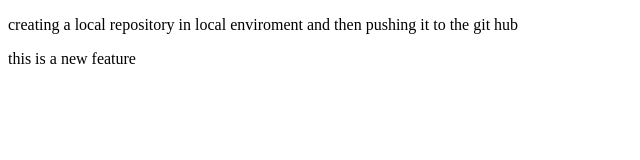
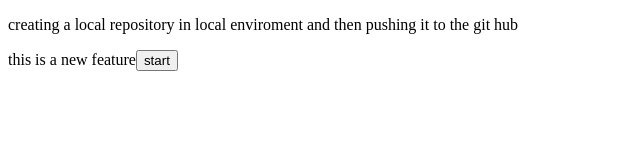
Before and after one commit to abhinaba16/localRep, a plain HTML site: page index.html in a window 1280 px wide. Shown: the whole page, without its empty margins (0-640 px from the left). Drawn offline with Linux system fonts and the light colour scheme.

Commit message:
modified to learn merge conflict

```diff
--- a/index.html
+++ b/index.html
@@ -7,7 +7,8 @@
 </head>
 <body>
     <p>creating a local repository in local enviroment and then pushing it to the git hub
-     <p> this is a new feature</p>
+     <p> this is a new feature<button>start</button></p>
     </p>
+
 </body>
 </html>
```
